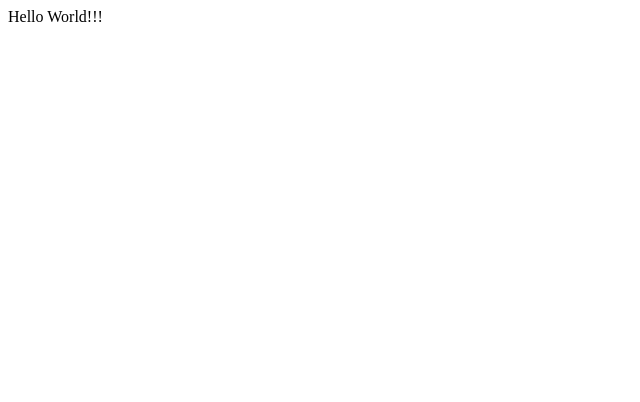
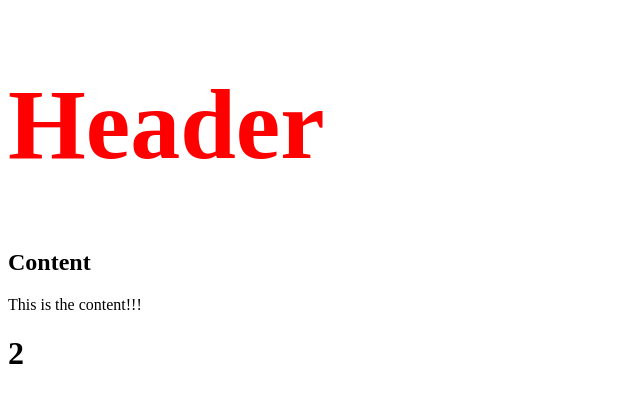
Before and after one commit to CodeByKwakes/reactApp, a React app: page / in a window 1280 px wide. Shown: the top 402 px of the page, without its empty margins (0-640 px from the left). Built offline with nearby package versions, Linux system fonts and the light colour scheme.

Commit message:
jsx examples

```diff
--- a/App.js
+++ b/App.js
@@ -2,9 +2,17 @@ import React from 'react';
 
 class App extends React.Component {
    render() {
+
+     var myStyle = {
+         fontSize: 100,
+         color: '#FF0000'
+      }
       return (
          <div>
-            Hello World!!!
+           <h1 style = {myStyle}>Header</h1>
+           <h2>Content</h2>
+           <p data-myattribute = "somevalue">This is the content!!!</p>
+           <h1>{1+1}</h1>
          </div>
       );
    }
```
